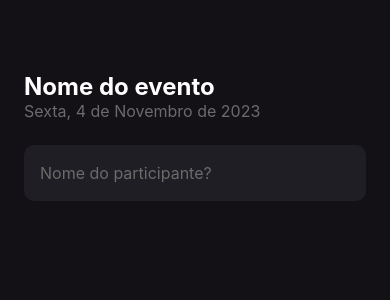
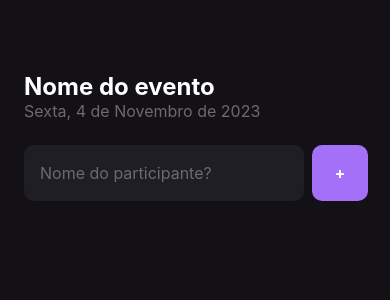
Before and after one commit to samuelfsd/events, a React Native app: screen / in a window 390 px wide. Shown: the top 300 px of the page. Built offline with nearby package versions, Linux system fonts and the light colour scheme.

Commit message:
feat: add form on Home

```diff
--- a/src/screens/Home/index.js
+++ b/src/screens/Home/index.js
@@ -1,19 +1,36 @@
 import { StatusBar } from "expo-status-bar";
-import { View, Text, TextInput } from "react-native";
+import { View, Text, TextInput, TouchableOpacity } from "react-native";
 
-import { styles, eventName, eventDate, input } from "./styles";
+import {
+  styles,
+  eventName,
+  eventDate,
+  form,
+  input,
+  button,
+  buttonText,
+} from "./styles";
 
 export const Home = () => {
+  const handleParticipantAdd = () => {
+    alert("Adicionando participante");
+  };
+
   return (
     <View style={styles.container}>
       <Text style={styles.eventName}>Nome do evento</Text>
       <Text style={styles.eventDate}>Sexta, 4 de Novembro de 2023</Text>
 
-      <TextInput
-        style={styles.input}
-        placeholder="Nome do participante?"
-        placeholderTextColor="#6b6b6b"
-      />
+      <View style={styles.form}>
+        <TextInput
+          style={styles.input}
+          placeholder="Nome do participante?"
+          placeholderTextColor="#6b6b6b"
+        />
+        <TouchableOpacity style={styles.button} onPress={handleParticipantAdd}>
+          <Text style={styles.buttonText}>+</Text>
+        </TouchableOpacity>
+      </View>
     </View>
   );
 };
--- a/src/screens/Home/styles.js
+++ b/src/screens/Home/styles.js
@@ -16,13 +16,35 @@ export const styles = StyleSheet.create({
     color: "#6b6b6b",
     fontSize: 16,
   },
+  form: {
+    width: "100%",
+    flexDirection: "row",
+    alignItems: "center",
+    justifyContent: "space-between",
+    marginTop: 24,
+    marginBottom: 48,
+    gap: 8,
+  },
   input: {
+    flex: 1,
     backgroundColor: "#1f1e25",
     height: 56,
     color: "#fff",
     fontSize: 16,
     padding: 16,
-    marginTop: 24,
     borderRadius: 10,
   },
+  button: {
+    width: 56,
+    height: 56,
+    borderRadius: 10,
+    backgroundColor: "#a370f7",
+    justifyContent: "center",
+    alignItems: "center",
+  },
+  buttonText: {
+    color: "#fff",
+    fontSize: 16,
+    fontWeight: "bold",
+  },
 });
```
